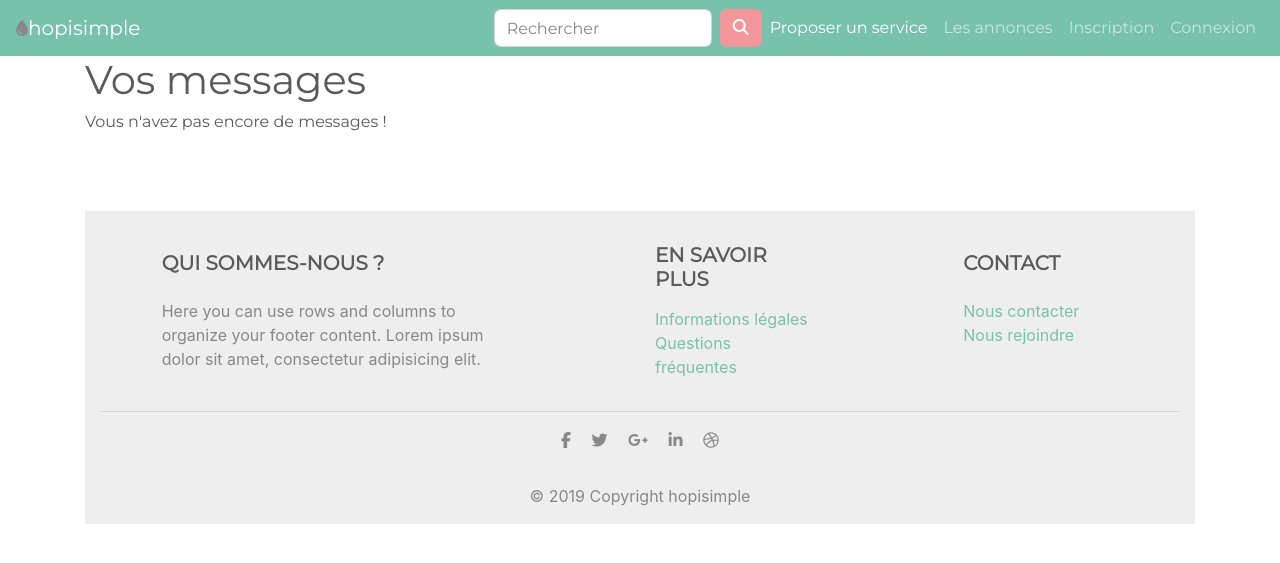
After one commit to Julienept/hopisimple, a Symfony app: template templates/message/mailbox.html.twig in a window 1280 px wide. The commit adds this page. Shown: the top 563 px of the page. Run offline with Twig, Linux system fonts and the light colour scheme; the template is opened without the code that fills it, so the values that code supplies are empty; some libraries are stand-ins or nearby versions.

Commit message:
mailbox in progress

```diff
--- a/src/Controller/BookingController.php
+++ b/src/Controller/BookingController.php
@@ -25,14 +25,12 @@ class BookingController extends AbstractController
         $booking = new Booking;
 
         $form = $this->createForm(BookingType::class, $booking);
-
-
         $form->handleRequest($request);
 
         if($form->isSubmitted() && $form->isValid())
         {
             $user = $this->getUser();
-                $booking->setBooker($user)
+            $booking->setBooker($user)
                         ->setAd($ad)
                         ;
 
--- a/src/Repository/AdRepository.php
+++ b/src/Repository/AdRepository.php
@@ -1,8 +1,9 @@
 <?php
 namespace App\Repository;
 use App\Entity\Ad;
+use App\Entity\User;
+use Symfony\Bridge\Doctrine\RegistryInterface;
 use Doctrine\Bundle\DoctrineBundle\Repository\ServiceEntityRepository;
-use Symfony\Bridge\Doctrine\RegistryInterface;
 /**
  * @method Ad|null find($id, $lockMode = null, $lockVersion = null)
  * @method Ad|null findOneBy(array $criteria, array $orderBy = null)
@@ -15,6 +16,8 @@ class AdRepository extends ServiceEntityRepository
     {
         parent::__construct($registry, Ad::class);
     }
+
+
     // /**
     //  * @return Ad[] Returns an array of Ad objects
     //  */
--- a/src/Repository/MessageRepository.php
+++ b/src/Repository/MessageRepository.php
@@ -2,9 +2,10 @@
 
 namespace App\Repository;
 
+use App\Entity\User;
 use App\Entity\Message;
+use Symfony\Bridge\Doctrine\RegistryInterface;
 use Doctrine\Bundle\DoctrineBundle\Repository\ServiceEntityRepository;
-use Symfony\Bridge\Doctrine\RegistryInterface;
 
 /**
  * @method Message|null find($id, $lockMode = null, $lockVersion = null)
@@ -18,6 +19,7 @@ class MessageRepository extends ServiceEntityRepository
     {
         parent::__construct($registry, Message::class);
     }
+
 
     // /**
     //  * @return Message[] Returns an array of Message objects
--- a/templates/ad/show.html.twig
+++ b/templates/ad/show.html.twig
@@ -116,7 +116,7 @@
                 <p>{{ ad.user.biography }}</p>
                 <img src="{{ ad.user.picture }}" alt="user-profile" class="user-picture">
                 <span>Note</span>
-                <a href="{{ path('message_provider', {'id': ad.user.id})}}" class="btn btn-success">Contacter</a></div>
+                <a href="{{ path('message_provider', {'id': ad.id})}}" class="btn btn-success">Contacter</a></div>
 
         <div class="ad-date">
             <h5>Sélectionner vos dates</h5>
--- /dev/null
+++ b/templates/message/mailbox.html.twig
@@ -0,0 +1,30 @@
+{% extends 'base.html.twig' %}
+
+ {% block title %}Votre messagerie{% endblock %}
+
+{% block body %}
+<div class="container">
+<h1>Vos messages</h1>
+
+{% if app.user.messages != null %}
+
+{% for message in messages %}
+<div class="messages-list">
+<h6>
+<a href="{{ path('ads_show', {'id': message.ad.id}) }}">{{ message.ad.title }}</a>
+</h4>
+<p>{{ message.content }}</p>
+<span>
+De
+<a href="{{ path('user_profile', {'id': message.sender.id}) }}">{{ message.sender.firstname }}</a></span>
+<img src="{{ message.sender.picture}}" alt="user-image" class="user-picture">
+</div>
+{% endfor %}
+
+{% else %}
+
+<h6>Vous n'avez pas encore de messages !</h6>
+{% endif %}
+
+
+{% endblock %}
--- a/templates/partials/header.html.twig
+++ b/templates/partials/header.html.twig
@@ -21,6 +21,9 @@
 
                     <li class="navbar-item">
                         <a class="nav-link" href="{{ path('your_profile', { 'id': app.user.id}) }}">Mon compte</a>
+                    </li>
+                    <li class="navbar-item">
+                        <a class="nav-link" href="{{ path('user_mailbox', { 'id': app.user.id}) }}">Messagerie</a>
                     </li>
                     <li class="navbar-item">
                         <a class="nav-link" href="{{ path('user_logout')}}">Déconnexion</a>
```
Also changed, not shown: src/Controller/MessageController.php (+24 -5 lines), src/Controller/UserController.php (+0 -10 lines), templates/message/show.html.twig (added, +22 -0 lines).
